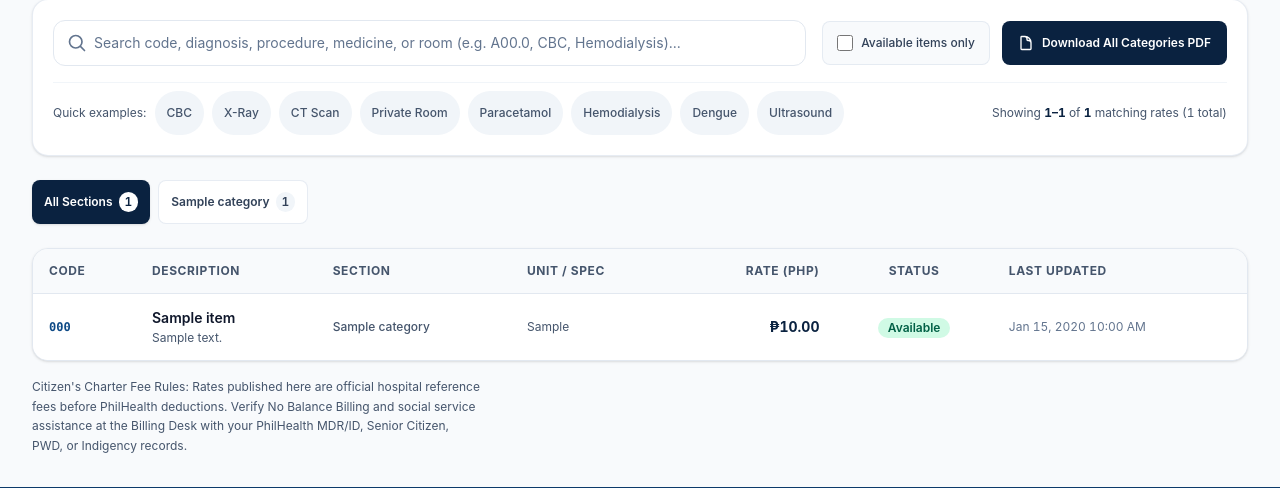
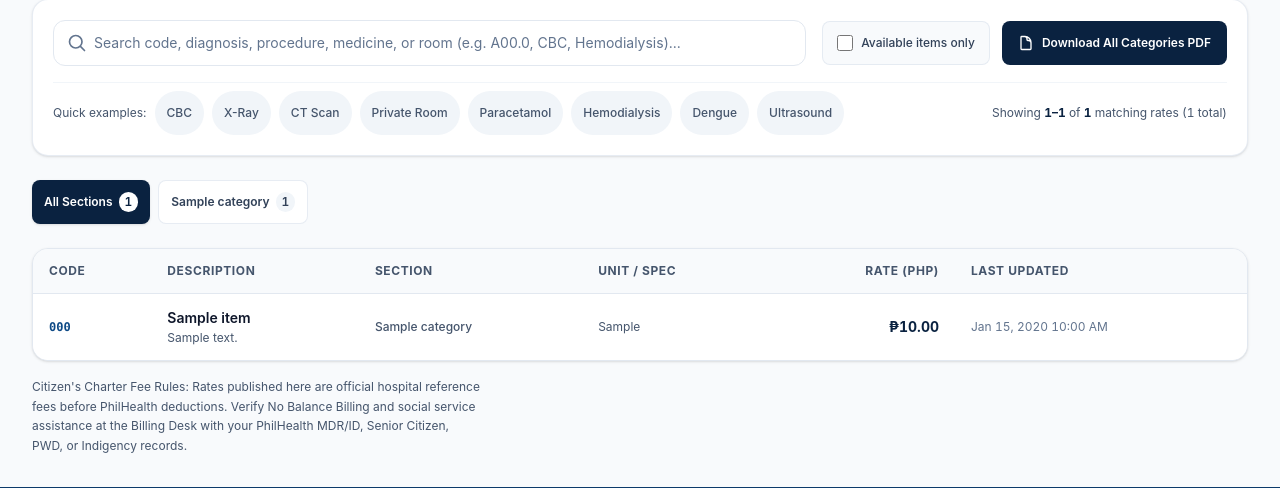
Before and after one commit to Babinsss/cmc-portal, a Laravel app: page /pricelist in a window 1280 px wide. Shown: the part 385-873 px from the top of the page. Run offline with Laravel 12, Linux system fonts and the light colour scheme; data comes from the database, SQL or seed files in the repository; tables that the repository leaves empty hold one stand-in row (values such as "Sample post"); style sheets or scripts are compiled from the project's sources; parts of the project's set-up code (start-up, migrations or seed data) failed here and were passed over; some web fonts are replaced.

Commit message:
Update hook.cache.json with latest session timestamp and adjust pricelist layout for improved readability

```diff
--- a/resources/views/portal/pricelist.blade.php
+++ b/resources/views/portal/pricelist.blade.php
@@ -367,13 +367,10 @@
                     <p x-show="item.notes" class="text-xs text-slate-600 leading-relaxed text-pretty" x-text="item.notes"></p>
 
                     <div class="pt-2 border-t border-slate-100 flex items-center justify-between gap-2 text-xs">
-                        <span x-show="item.is_available" class="inline-flex items-center px-2 py-0.5 rounded-full font-semibold bg-emerald-100 text-emerald-800">
-                            Available
-                        </span>
                         <span x-show="!item.is_available" x-cloak class="inline-flex items-center px-2 py-0.5 rounded-full font-semibold bg-rose-100 text-rose-800">
                             Unavailable
                         </span>
-                        <span class="text-slate-600 tabular-nums" x-text="'Updated ' + item.updated_at"></span>
+                        <span class="text-slate-600 tabular-nums ml-auto" x-text="'Updated ' + item.updated_at"></span>
                     </div>
                 </article>
             </template>
@@ -390,14 +387,13 @@
                             <th scope="col" class="px-4 py-3.5" x-show="activeCategory === 'all'">Section</th>
                             <th scope="col" class="px-4 py-3.5">Unit / Spec</th>
                             <th scope="col" class="px-4 py-3.5 text-right">Rate (PHP)</th>
-                            <th scope="col" class="px-4 py-3.5 text-center">Status</th>
                             <th scope="col" class="px-4 py-3.5">Last Updated</th>
                         </tr>
                     </thead>
                     <tbody class="divide-y divide-slate-100 bg-white">
                         <template x-if="filteredItems.length === 0">
                             <tr>
-                                <td colspan="7" class="px-4 py-12 text-center text-slate-600">
+                                <td colspan="6" class="px-4 py-12 text-center text-slate-600">
                                     No matching items found. Try another keyword or switch back to <button type="button" @click="activeCategory = 'all'; activeSubgroup = 'all'; search = ''; onlyAvailable = false" class="text-cmc-blue font-semibold underline cursor-pointer">All Sections</button>.
                                 </td>
                             </tr>
@@ -415,14 +411,6 @@
                                 <td class="px-4 py-3.5 whitespace-nowrap text-right font-bold text-cmc-navy tabular-nums">
                                     <span x-show="item.unit === 'Annex C: Succeeding Sched.'" x-cloak class="text-xs font-semibold text-cmc-blue">See Schedule</span>
                                     <span x-show="item.unit !== 'Annex C: Succeeding Sched.'">&#8369;<span x-text="item.price_formatted"></span></span>
-                                </td>
-                                <td class="px-4 py-3.5 whitespace-nowrap text-center">
-                                    <span x-show="item.is_available" class="inline-flex items-center px-2.5 py-0.5 rounded-full text-xs font-semibold bg-emerald-100 text-emerald-800">
-                                        Available
-                                    </span>
-                                    <span x-show="!item.is_available" x-cloak class="inline-flex items-center px-2.5 py-0.5 rounded-full text-xs font-semibold bg-rose-100 text-rose-800">
-                                        Unavailable
-                                    </span>
                                 </td>
                                 <td class="px-4 py-3.5 whitespace-nowrap text-xs text-slate-500 tabular-nums" x-text="item.updated_at"></td>
                             </tr>
```
Also changed, not shown: resources/views/pdf/pricelist.blade.php (+3 -9 lines), .impeccable/hook.cache.json.
